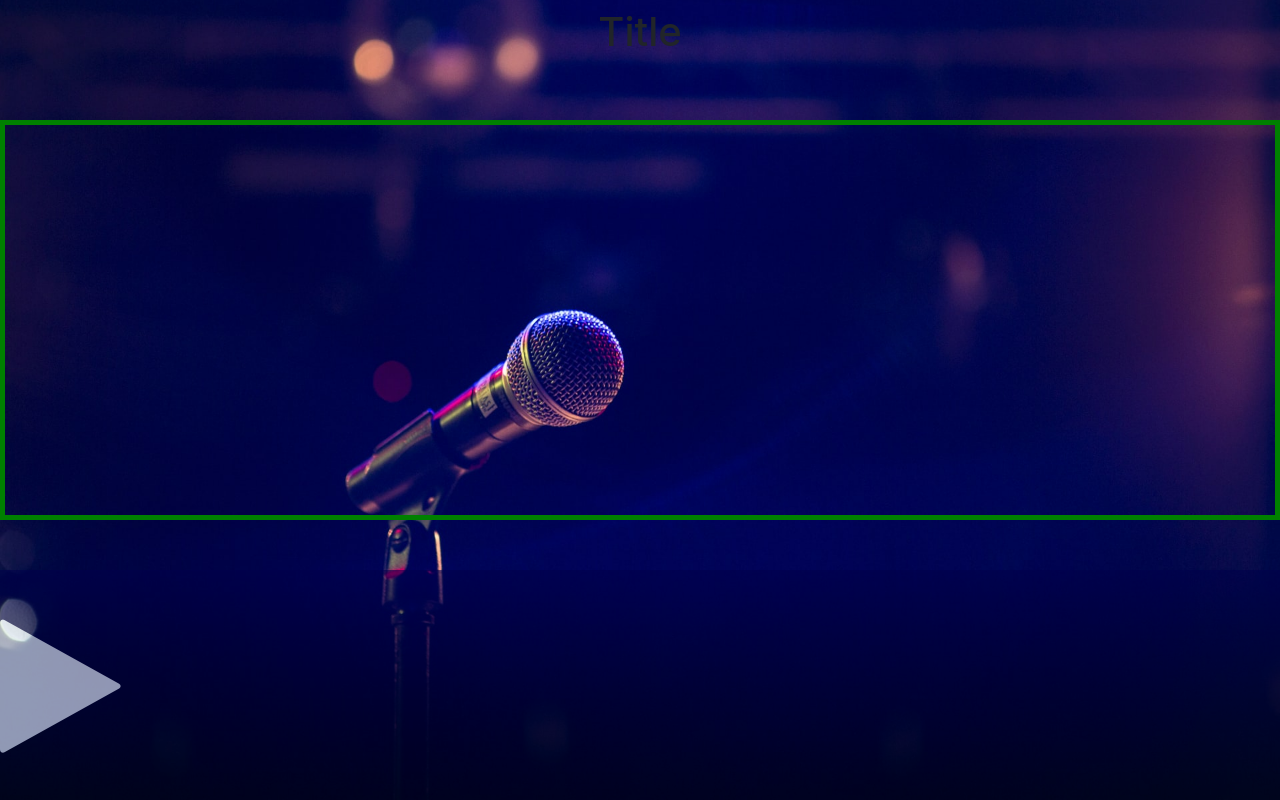
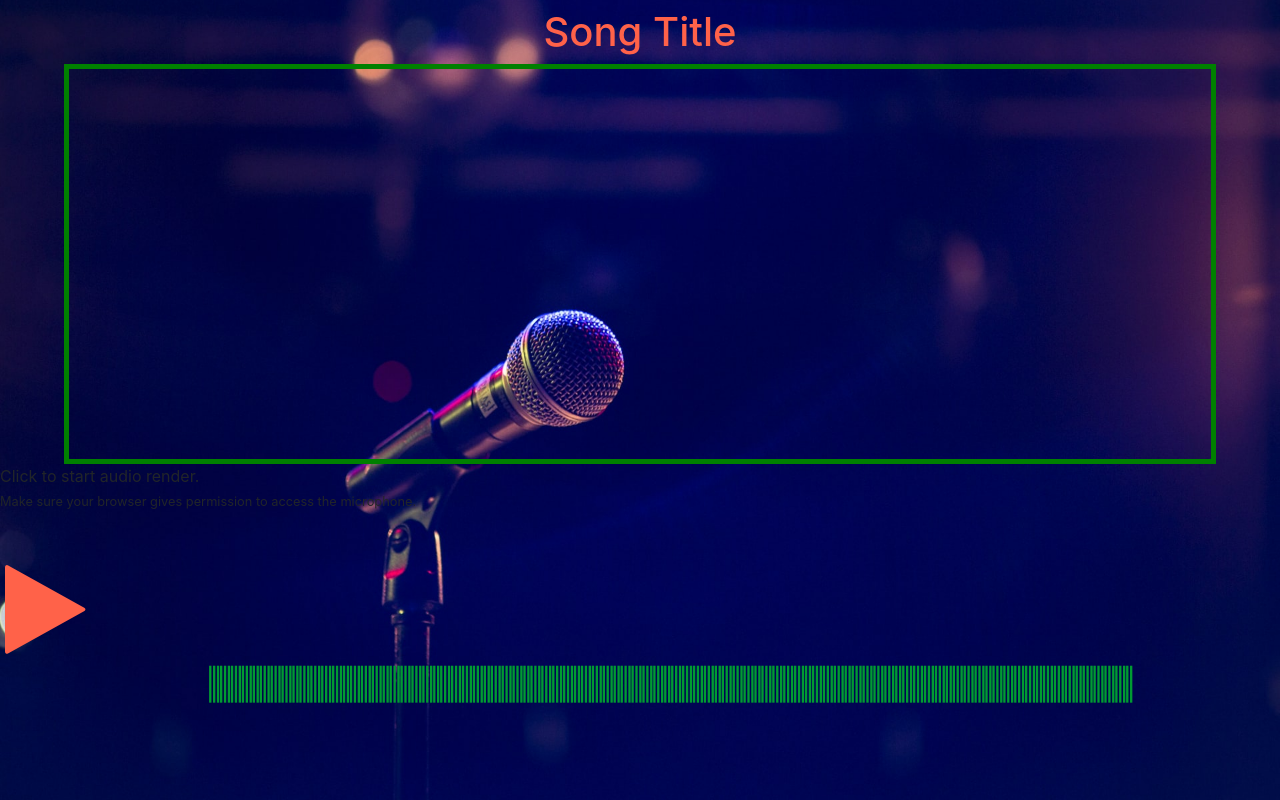
Before and after one commit to corneliajohnson/Karaoke-Machine, a website built with webpack: page src/song-playing.html in a window 1280 px wide. Built offline with nearby package versions, Linux system fonts and the light colour scheme.

Commit message:
added visual audio animation

```diff
--- a/src/css/song-playing.css
+++ b/src/css/song-playing.css
@@ -1,6 +1,4 @@
-html {
-  height: 100%;
-}
+html { height: 100%; display: flex; color: white; }
 
 body {
   background: url(/src/img/mic-stand.jpg) no-repeat center center fixed;
@@ -10,28 +8,67 @@ body {
   background-size: cover;
 }
 
+.song-title{
+  color: #ff6249;
+}
+
 .lyrics {
   border: 5px green solid;
   height: 400px;
-  width: 100%;
-  margin-top: 5%;
-  margin-bottom: 5%;
+  width: 90%;
 }
 
-.canvas{
-  position: fixed;
-  left: 0;
-  bottom: 0;
-  width: 100%;
-  background-color: #00004d;
-  background-image: linear-gradient(#00004d, #000);
-  opacity: 0.6;
+.canvas {
+  display: flex;
+  width: 100vw;
+  height: 25vmin;
+  padding: 5px;
+  box-sizing: border-box;
+  overflow: hidden;
+  transform-style: preserve-3d;
+  perspective: 700px;
+}
+
+.node {
+  display: block;
+  width: 5em;
+  height: 100%;
+  flex: 1 1 auto;
+  background: blue;
+  background: rgb(var(--c, 0), 155, 50);
+  transform-origin: bottom center;
+  margin: 1px;
+
+  transform: scaleY( var(--level, 0.1) );
+
+  transform:
+    translateZ( calc(
+      (1 - var(--level, 0)) * -200px
+    ) )
+
+    scaleY( calc(
+      (var(--level,0) * 0.75) + 0.25)
+    );
+
+  animation: eq-in .6s ease-out backwards;
+  animation-timing-function: cubic-bezier(.6,0,.2,1.3);
+  animation-duration: calc( .8s + ( var(--i) * .05s ) );
+  @keyframes eq-in {
+    from {
+      transform:
+        translateZ( calc(
+          (1 - var(--level, 0)) * -200px
+        ) )
+
+        scaleY(1);
+    }
+  }
 }
 
 .music-btn-play, .music-btn-pause{
   cursor: pointer;
-  font-size:12vw;
-  color: aliceblue;
+  font-size:8vw;
+  color: #ff6249;
 }
 
 .music-btn-pause {
--- a/src/js/song-playing.js
+++ b/src/js/song-playing.js
@@ -24,40 +24,62 @@ function pauseSong() {
 
 
 //MICROPHONE CONTROL
-let mic;
-let volumeHistory = [];
+console.clear();
 
-function setup()
-{
-  let canvas = document.querySelector('.canvas');
-  //createCanvas(400, 400);
-  mic = new p5.AudioIn();
-  mic.start();
+const audioCtx = new AudioContext();
+const numberOfNodes = 256;
+const data = new Uint8Array(numberOfNodes * 4);
+
+const elVisualizer = document.querySelector('.canvas');
+
+const elNodes = Array.from({ length: numberOfNodes }, (n,i)=> {
+  let node = document.createElement('div');
+  node.className = 'node';
+  node.style.setProperty('--i',i);
+  elVisualizer.appendChild(node);
+  return node;
+});
+
+const analyserNode = new AnalyserNode(audioCtx, {
+  fftSize: Math.max(numberOfNodes * 4, 32),
+  maxDecibels: -20,
+  minDecibels: -80,
+  smoothingTimeConstant: 0.8
+});
+
+function updateVisualizer(){
+  requestAnimationFrame(updateVisualizer);
+
+  analyserNode.getByteFrequencyData(data);
+
+  elNodes.forEach( (node,i) => {
+    node.style.setProperty('--c', data[i]);
+    node.style.setProperty(
+      '--level',
+      (data[i] / 255)
+      // Attempt a log-ish scale for sensitivity in higher registers
+      * (1 + (i / numberOfNodes))
+    );
+  });
+
+  //window.volume.textContent = Math.round( (data[0] / 255) * 10) / 10;
+
 }
 
-function draw() {
-  //background(0);
-  let volume = mic.getLevel();
-  volumeHistory.push(volume);
+function startStream(){
+  window.volume.innerHTML = ' &nbsp; ';
 
-  stroke(255);
-  noFill();
+  return navigator.mediaDevices
+    .getUserMedia({ audio: true, video: false })
+  .then( stream => audioCtx.createMediaStreamSource(stream) )
+  .then( source => {
+    source.connect(analyserNode);
+  }).then(updateVisualizer);
 
-  let currentY = map(volume, 0, 1, height, 0);
+}
 
-  translate(0, -height / 2 + currentY);
-  beginShape();
-
-  for (let i = 0; i < volumeHistory.length; i++) {
-    let y = map(volumeHistory[i], 0, 1, height, 0);
-    vertex(i, y);
-  }
-
-  endShape();
-
-  if (volumeHistory.length > width) {
-    volumeHistory.splice(0, 1);
-  }
-
-  //console.log(volume);
-}
+// Have to initialize via a user event
+document.addEventListener('click', ()=>{
+  audioCtx.resume();
+  startStream();
+});
--- a/src/song-playing.html
+++ b/src/song-playing.html
@@ -12,8 +12,12 @@
   <title>Vocal Up: Playing</title>
 </head>
 <body>
-  <div class="text-center mt-2"><h1 >Title</h1></div>
-  <div class="lyrics"></div>
+  <div class="text-center mt-2 song-title"><h1 >Song Title</h1></div>
+  <div class="mx-auto">
+    <div class="lyrics mx-auto"></div>
+  </div>
+
+  <p id="volume">Click to start audio render. <br /><small>Make sure your browser gives permission to access the microphone.</small></p>
 
   <div class="canvas">
   <div class="play-pause">
```
